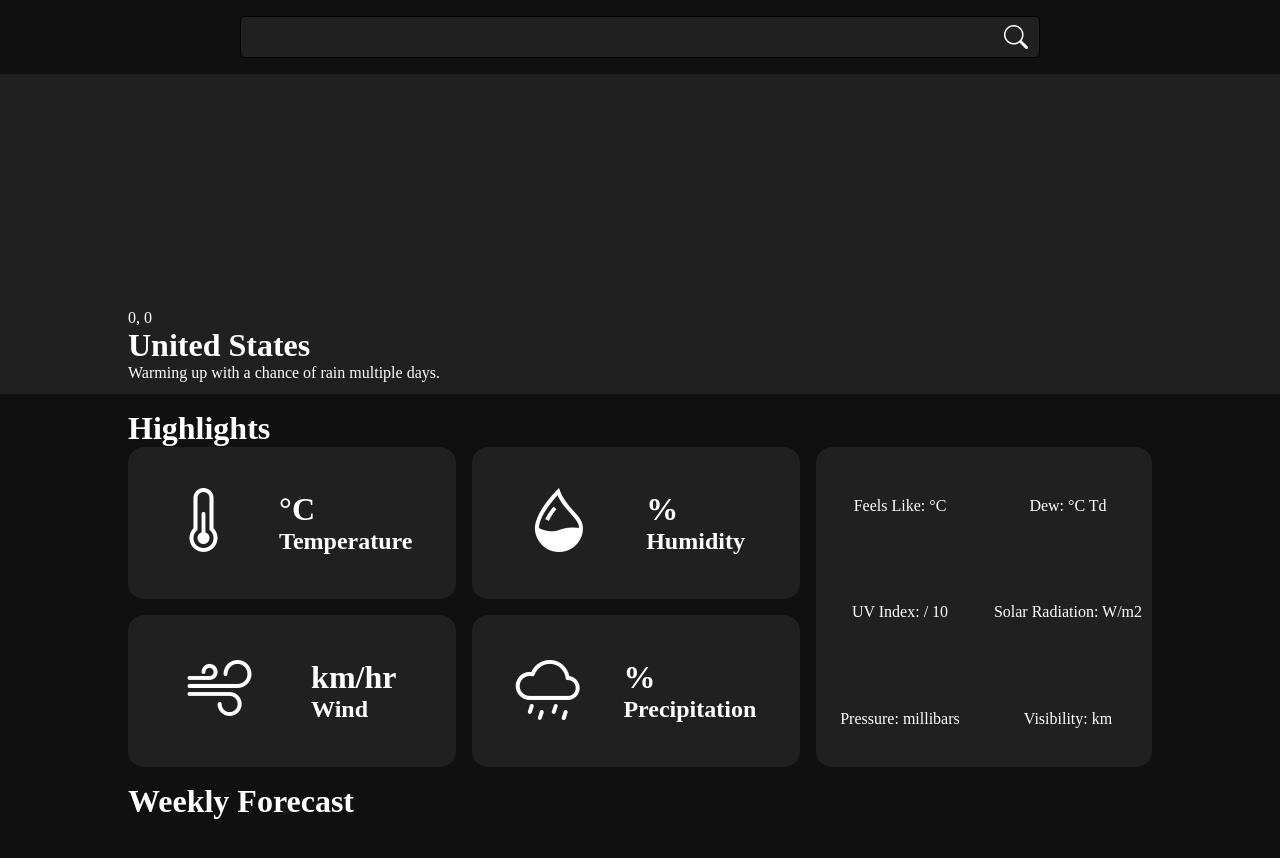
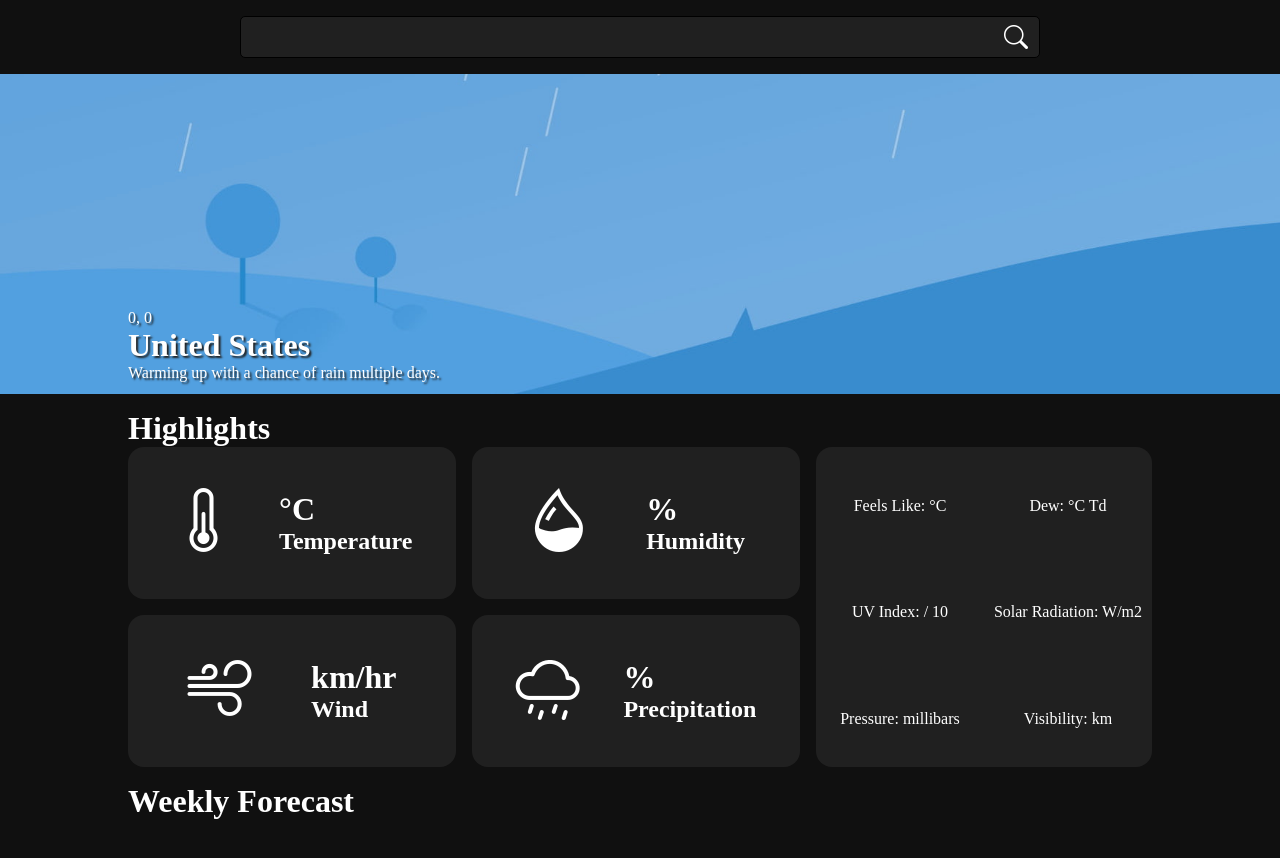
Before and after one commit to markpandan/odin-weather, a website built with webpack: page src/template.html in a window 1280 px wide. Built offline with nearby package versions, Linux system fonts and the light colour scheme; no server answers; files whose address does not match are found by name.

Commit message:
Add credits for the backgroud wallpaper

```diff
--- a/src/styles/main.css
+++ b/src/styles/main.css
@@ -60,7 +60,8 @@ input#location {
 }
 
 .jumbotron {
-  background: url(../assets/wallpaper3.jpg);
+  /* Wallpaper Source: https://www.wallpaperflare.com/miui-8-weather-background-minimal-rainy-blue-silhouette-wallpaper-qqvyo */
+  background: url(../assets/wallpaper.jpg);
   background-size: cover;
 
   display: flex;
```
